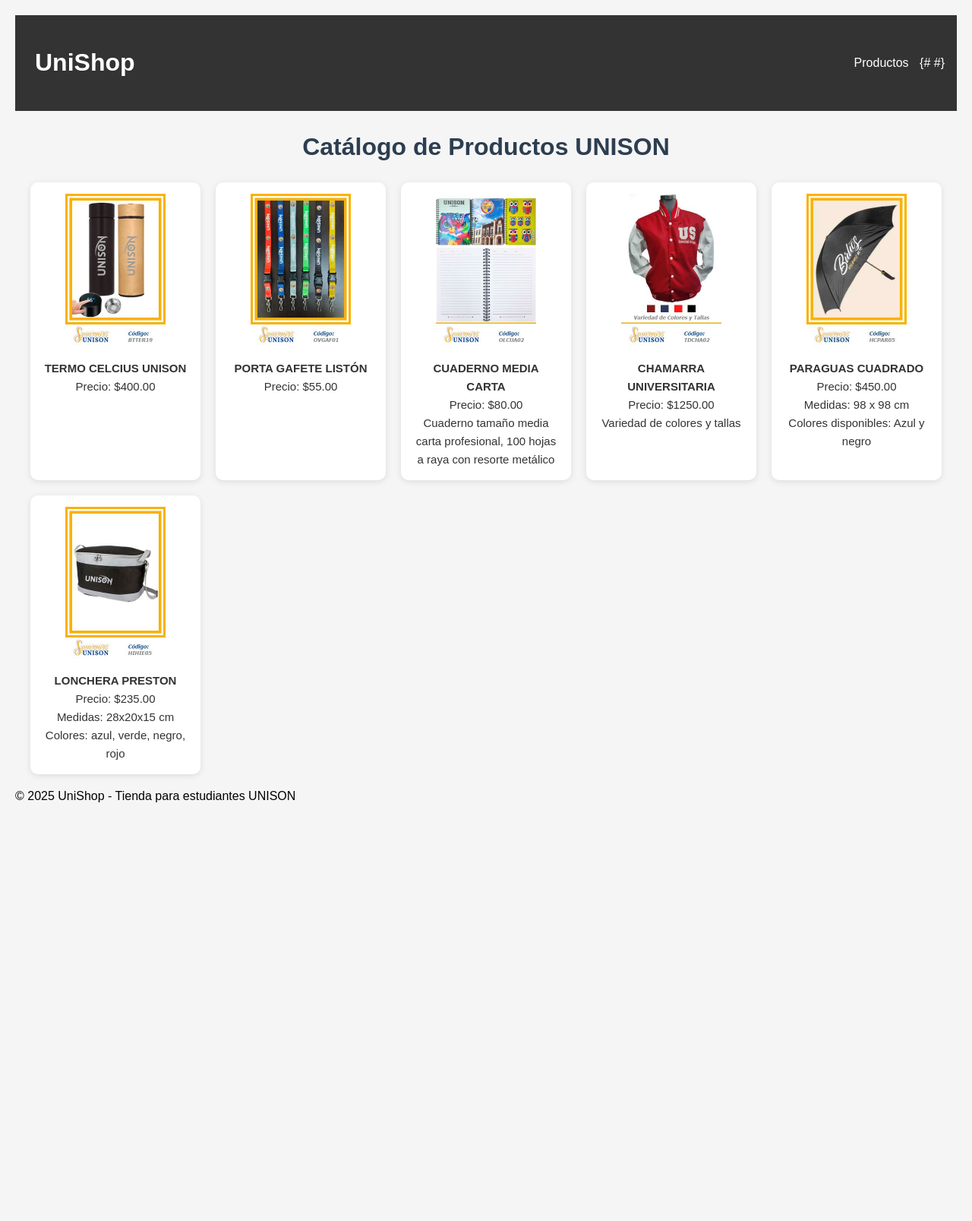
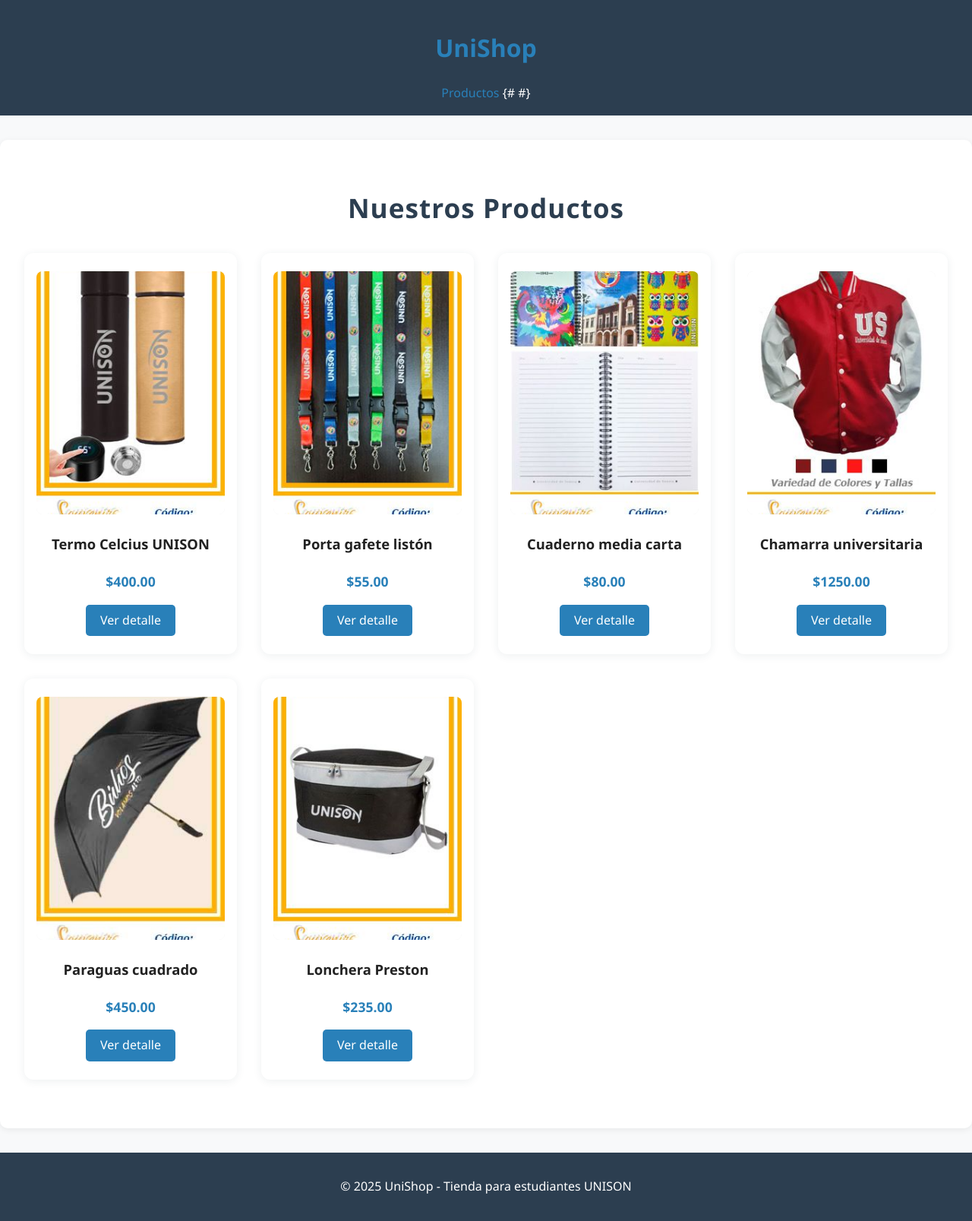
Before and after one commit to oliveroide/unishop, a Django app: template templates/Galeria/galeria.html in a window 1280 px wide. Shown: the whole page at 76% size. Before the commit the page ends 1056 px from the top, so only its background shows below. Run offline with Django 5.2, Linux system fonts and the light colour scheme; the template is opened without the code that fills it: values that come from a table or form of the project are taken from there, others are empty; data comes from the database, SQL or seed files in the repository; both versions use the stored data as it was after the commit.

Commit message:
se puso en horizontal

```diff
--- a/static/css/style.css
+++ b/static/css/style.css
@@ -1,35 +1,146 @@
 /* Estilos generales */
 body {
-    font-family: Arial, sans-serif;
+    font-family: 'Segoe UI', Arial, sans-serif;
+    background: #f8f9fa;
+    color: #222;
     margin: 0;
     padding: 0;
     line-height: 1.6;
+    font-size: 16px;
+    -webkit-font-smoothing: antialiased;
 }
 
-header {
-    background: #333;
-    color: white;
-    padding: 1rem;
-    display: flex;
-    justify-content: space-between;
-    align-items: center;
+header, footer {
+    background: #2c3e50;
+    color: #fff;
+    padding: 1rem 0;
+    text-align: center;
+    position: relative;
+    z-index: 10;
+
 }
 
-header a {
-    color: white;
-    text-decoration: none;
-    margin: 0 10px;
+.container {
+    max-width: 900px;
+    margin: 2rem auto;
+    background: #fff;
+    border-radius: 10px;
+    box-shadow: 0 2px 8px rgba(0,0,0,0.07);
+    padding: 2rem;
+
 }
 
-.product-grid {
-    display: grid;
-    grid-template-columns: repeat(auto-fill, minmax(200px, 1fr));
-    gap: 1rem;
-    padding: 1rem;
+main {
+    min-height: 60vh;
+    padding: 2rem;
+    background: #fff;
+    border-radius: 10px;
+    box-shadow: 0 2px 8px rgba(0,0,0,0.07);
+    margin: 2rem 0;
 }
 
-.product {
-    border: 1px solid #ddd;
-    padding: 1rem;
+a {
+    color: #2980b9;
+    text-decoration: none;
+    transition: color 0.3s ease;
+
+}
+
+a:hover {
+    text-decoration: underline;
+
+}
+
+button, input[type="submit"] {
+    background: #2980b9;
+    color: #fff;
+    border: none;
+    padding: 0.5rem 1rem;
+    border-radius: 5px;
+    cursor: pointer;
+    transition: background 0.3s ease;
+}
+
+button:hover, input[type="submit"]:hover {
+    background: #3498db;
+
+}
+.gallery-title {
     text-align: center;
+    margin-bottom: 2rem;
+    color: #2c3e50;
+    font-size: 2.2rem;
+    letter-spacing: 1px;
 }
+
+.product-gallery {
+    display: grid;
+    grid-template-columns: repeat(auto-fit, minmax(220px, 1fr));
+    gap: 2rem;
+    margin: 2rem 0;
+}
+
+.product-card {
+    width: auto;
+    max-width: 100%;
+}
+
+.product-card:hover {
+    transform: translateY(-8px) scale(1.03);
+    box-shadow: 0 6px 24px rgba(44,62,80,0.15);
+}
+
+.product-card img {
+    width: 100%;
+    max-width: 100%;
+    flex: 1 1 320px;
+    height: 160px;
+    object-fit: cover;
+    border-radius: 8px;
+    margin-bottom: 1rem;
+    background: #f0f0f0;
+}
+
+.product-card h3 {
+    margin: 0.5rem 0 0.2rem 0;
+    font-size: 1.15rem;
+    color: #222;
+}
+
+.product-card .price {
+    color: #2980b9;
+    font-weight: bold;
+    margin-bottom: 1rem;
+    font-size: 1.1rem;
+}
+
+.product-card .btn {
+    display: inline-block;
+    background: #2980b9;
+    color: #fff;
+    padding: 0.5em 1.2em;
+    border-radius: 5px;
+    text-decoration: none;
+    font-size: 1em;
+    transition: background 0.2s;
+}
+
+.product-card .btn:hover {
+    background: #1a5a85;
+}
+.descripcion  {
+    max-width: 100%;
+    border-radius: 10px;
+}
+.descripcion img {
+    max-width: 100%;
+    border-radius: 10px;
+}
+.descripcion h2 {
+    font-size: 1.5rem;
+    margin-bottom: 1rem;
+}
+.descripcion p {
+    font-size: 1rem;
+    margin-bottom: 1rem;
+}
--- a/templates/Galeria/galeria.html
+++ b/templates/Galeria/galeria.html
@@ -1,67 +1,89 @@
 {% extends 'base.html' %}
-
 {% block content %}
-<!DOCTYPE html>
-<html lang="es">
-<head>
-  <meta charset="UTF-8">
-  <title>Catálogo de Productos UNISON</title>
 <style>
   body {
-      font-family: Arial, sans-serif;
-      padding: 20px;
-      background-color: #f5f5f5;
+    font-family: 'Segoe UI', Arial, sans-serif;
+    background: #f8f9fa;
+    color: #222;
+    margin: 0;
+    padding: 0;
+    line-height: 1.6;
+    font-size: 16px;
+    -webkit-font-smoothing: antialiased;
 }
-    h1 {
+.gallery-title {
     text-align: center;
+    margin-bottom: 2rem;
     color: #2c3e50;
+    font-size: 2.2rem;
+    letter-spacing: 1px;
 }
-    .catalogo {
+.product-gallery {
     display: grid;
     grid-template-columns: repeat(auto-fit, minmax(220px, 1fr));
-      gap: 20px;
-      max-width: 1200px;
-      margin: auto;
+    gap: 2rem;
+    margin: 2rem 0;
 }
-    .producto {
-      background-color: #fff;
-      border-radius: 10px;
-      box-shadow: 0 2px 8px rgba(0,0,0,0.1);
-      padding: 15px;
+.product-card {
+    background: #fff;
+    border-radius: 12px;
+    box-shadow: 0 2px 12px rgba(44,62,80,0.08);
+    padding: 1.5rem 1rem 1.5rem 1rem;
+    width: auto;
+    max-width: 100%;
     text-align: center;
-      transition: transform 0.2s ease;
+    transition: transform 0.2s, box-shadow 0.2s;
+    display: flex;
+    flex-direction: column;
+    align-items: center;
 }
-    .producto:hover {
-      transform: scale(1.02);
+.product-card:hover {
+    transform: translateY(-8px) scale(1.03);
+    box-shadow: 0 6px 24px rgba(44,62,80,0.15);
 }
-    .producto img {
+.product-card img {
     width: 100%;
-      height: auto;
-      max-height: 200px;
-      object-fit: contain;
+    max-width: 100%;
+    height: 160px;
+    object-fit: cover;
+    border-radius: 8px;
+    margin-bottom: 1rem;
+    background: #f0f0f0;
+}
+.product-card h3 {
+    margin: 0.5rem 0 0.2rem 0;
+    font-size: 1.15rem;
+    color: #222;
+}
+.product-card .price {
+    color: #2980b9;
+    font-weight: bold;
+    margin-bottom: 1rem;
+    font-size: 1.1rem;
+}
+.product-card .btn {
+    display: inline-block;
+    background: #2980b9;
+    color: #fff;
+    padding: 0.5em 1.2em;
     border-radius: 5px;
+    text-decoration: none;
+    font-size: 1em;
+    transition: background 0.2s;
 }
-    .descripcion {
-      margin-top: 10px;
-      font-size: 15px;
-      color: #333;
+.product-card .btn:hover {
+    background: #1a5a85;
 }
 </style>
-</head>
-<body>
-  <h1>Catálogo de Productos UNISON</h1>
-  <div class="catalogo">
+<h2 class="gallery-title">Nuestros Productos</h2>
+<div class="product-gallery">
     {% for producto in productos %}
-    <div class="producto">
+        <div class="product-card">
             <img src="{{ producto.imagen.url }}" alt="{{ producto.nombre }}">
-      <div class="descripcion">
-        <strong>{{ producto.nombre|upper }}</strong><br>
-        Precio: ${{ producto.precio }}<br>
-        {% if producto.detalles %}{{ producto.detalles }}{% endif %}
-      </div>
+            <h3>{{ producto.nombre }}</h3>
+            <p class="price">${{ producto.precio }}</p>
+            <a href="{% url 'product_detail' producto.id %}" class="btn">Ver detalle</a>
         </div>
     {% endfor %}
 </div>
-</body>
-</html>
 {% endblock %}
--- a/templates/base.html
+++ b/templates/base.html
@@ -1,10 +1,11 @@
+{% load static %}
 <!DOCTYPE html>
 <html lang="es">
 <head>
     <meta charset="UTF-8">
     <title>{% block title %}UniShop{% endblock %}</title>
     <!-- CSS -->
-    <link rel="stylesheet" href="/static/css/style.css">
+    <link rel="stylesheet" href="{% static 'css/style.css' %}">
 </head>
 <body>
     {% include 'partials/_header.html' %}
```
Also changed, not shown: templates/products/list.html (+61 -3 lines), db.sqlite3. Lines whose indentation alone changed are shown as unchanged.
